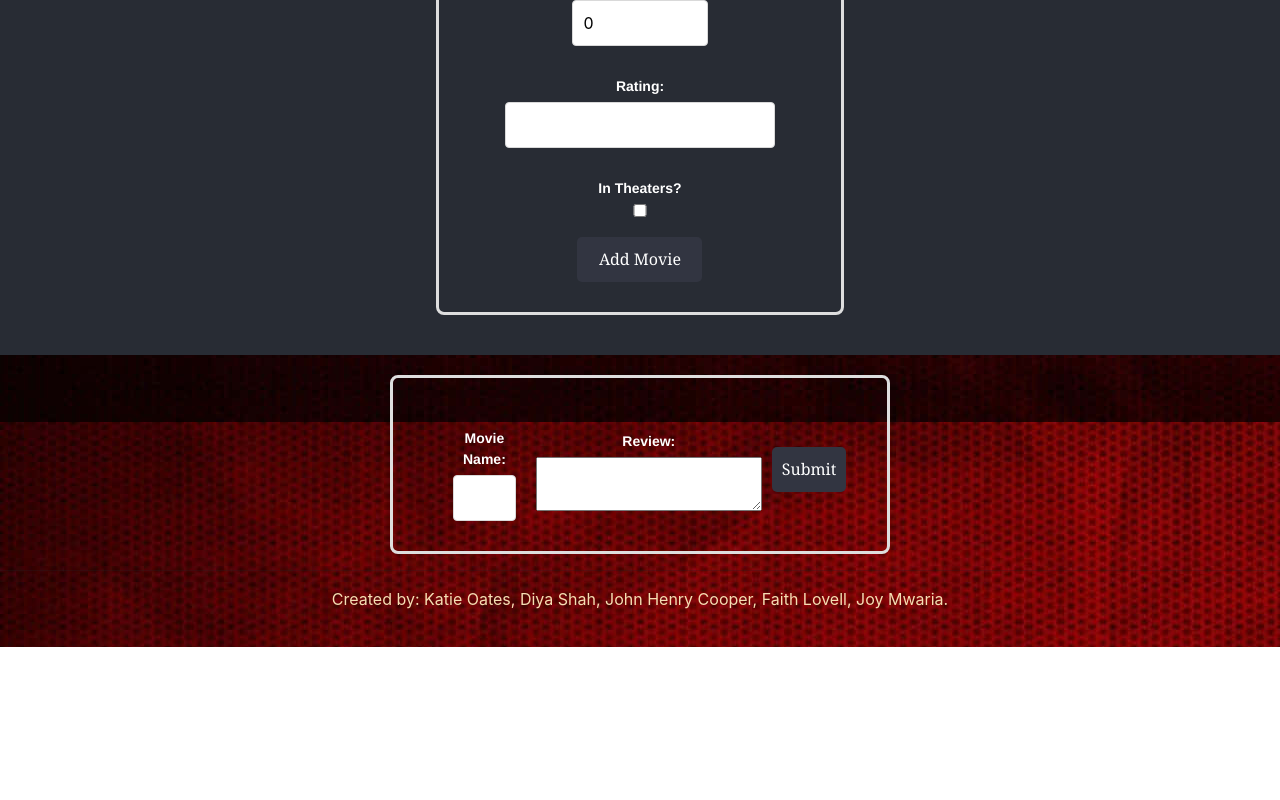
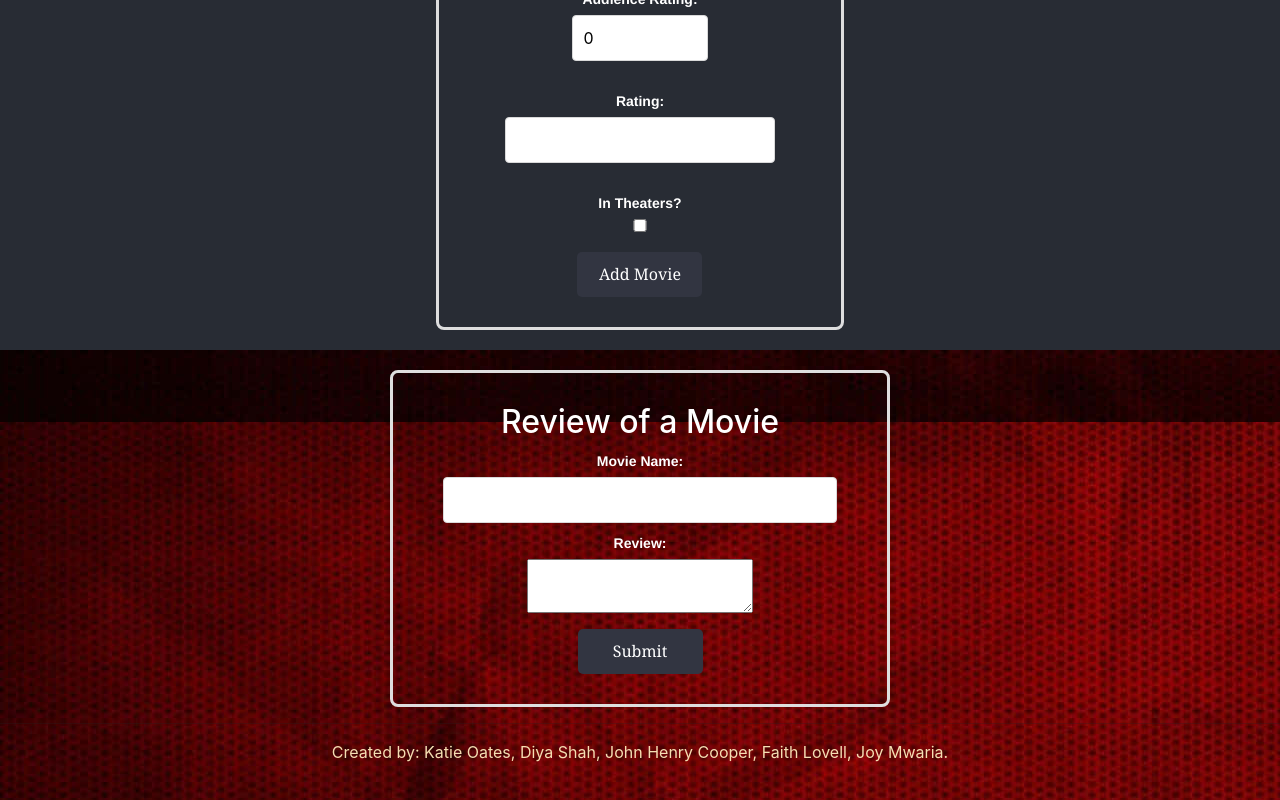
Before and after one commit to faithlovell/the-film-feed, a React (Create React App) app: page / in a window 1280 px wide. Shown: the part 4378-5178 px from the top of the page. Before the commit the page ends 5025 px from the top, so only its background shows below. Built offline with nearby package versions, Linux system fonts and the light colour scheme.

Commit message:
more css changes

```diff
--- a/src/App.css
+++ b/src/App.css
@@ -223,12 +223,11 @@ label {
     display: flex;
     flex-direction: row; /* change the flex direction to column */
     align-items: center;
-    margin: 0 auto;
     color: white;
     padding-bottom: 20px;
     justify-content: space-between;
     margin-top: 20px;
 }
-.review-input {
-    margin: 10px;
+.review-box {
+    margin-top: 20px;
 }
--- a/src/MovieForm.css
+++ b/src/MovieForm.css
@@ -35,6 +35,8 @@ form {
     max-width: 500px;
     padding: 30px 50px;
     color: white;
+    margin: 0 auto;
+    margin-top: 25px;
 }
 
 input {
@@ -43,6 +45,10 @@ input {
     box-sizing: border-box;
     padding: 10px;
     width: 100%;
+}
+
+textarea {
+    margin-bottom: 10px;
 }
 
 label {
--- a/src/ReviewBox.tsx
+++ b/src/ReviewBox.tsx
@@ -37,8 +37,9 @@ function ReviewApp() {
 
     return (
         <div>
-            <form onSubmit={handleSubmit} className="submit-review">
-                <div className="review-input">
+            <form onSubmit={handleSubmit} className="review-box">
+                <div>
+                    <h2>Review of a Movie</h2>
                     <label htmlFor="name">Movie Name: </label>
                     <input
                         type="text"
@@ -47,7 +48,7 @@ function ReviewApp() {
                         onChange={handleNameChange}
                     />
                 </div>
-                <div className="review-input">
+                <div>
                     <label htmlFor="content">Review: </label>
                     <textarea
                         id="content"
```
